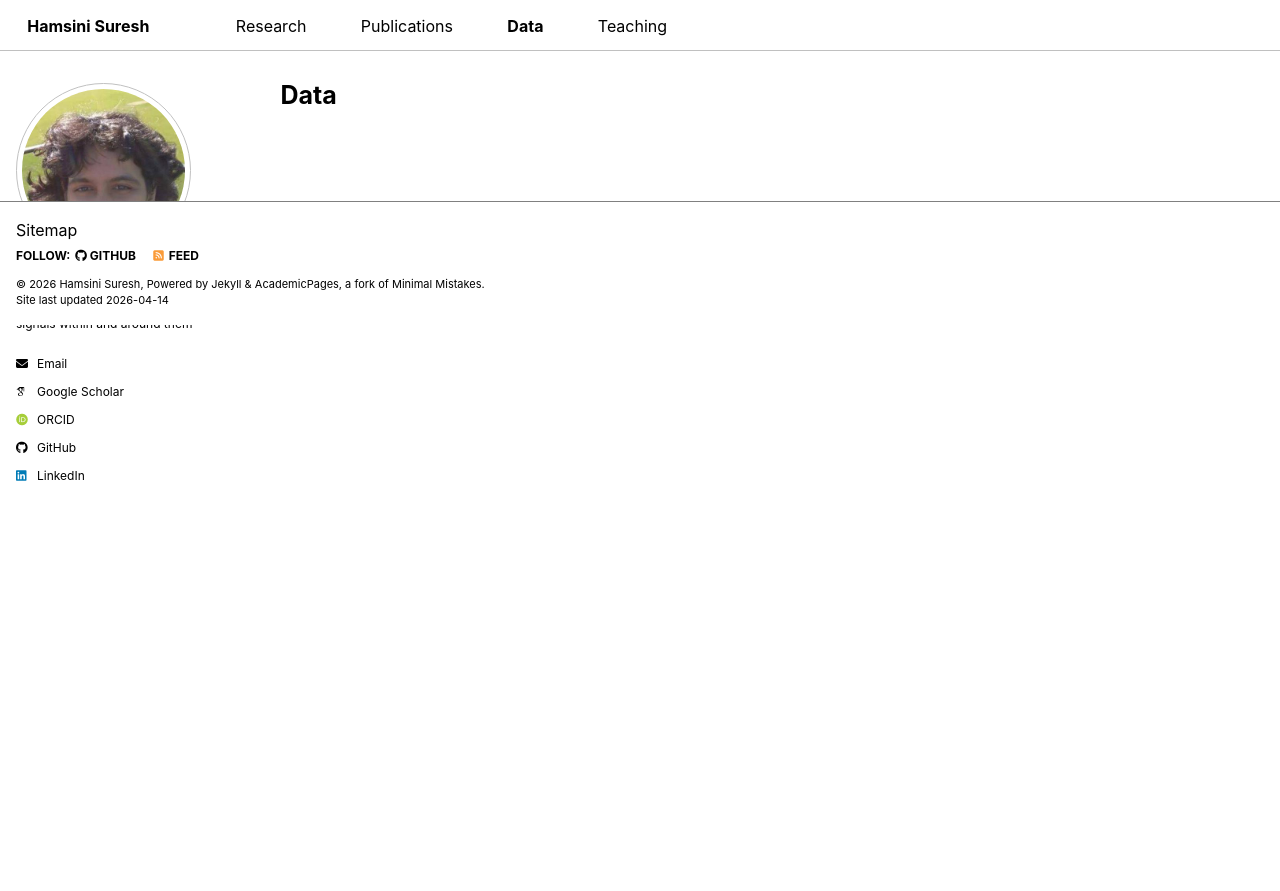
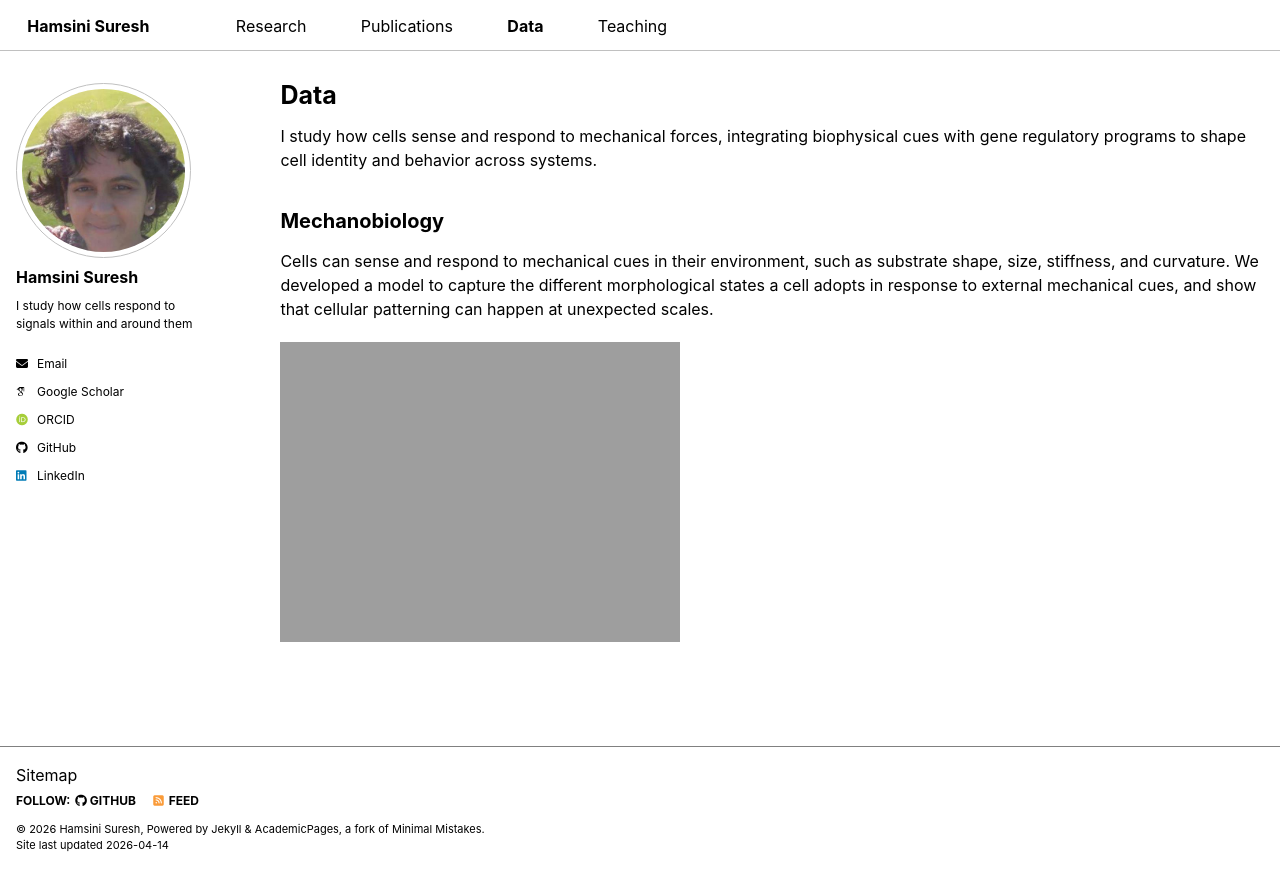
Before and after one commit to hamsinisuresh/hamsinisuresh.github.io, a Jekyll site: the page built from _pages/sourcedata.html, in a window 1280 px wide. Shown: the top 891 px of the page. Built offline with Jekyll 4.4.1, drawn with Linux system fonts in a browser that asks for light colours; some web fonts are replaced; a script bundle is joined from its source files by our own code; library files that are not in the unit come from our copies.

Commit message:
Update sourcedata.html

```diff
--- a/_pages/sourcedata.html
+++ b/_pages/sourcedata.html
@@ -7,6 +7,28 @@ author_profile: true
 
 {% include base_path %}
 
-{% for post in site.sourcedata reversed %}
+<p>
+  I study how cells sense and respond to mechanical forces, integrating
+  biophysical cues with gene regulatory programs to shape cell identity
+  and behavior across systems.
+</p>
+<div style="height: 1em;"></div>  <!-- blank line -->
+
+<!-- ===== CUSTOM SECTION ===== -->
+
+<h2>Mechanobiology</h2>
+
+<p>
+  Cells can sense and respond to mechanical cues in their environment, such as
+  substrate shape, size, stiffness, and curvature. We developed a model to capture
+  the different morphological states a cell adopts in response to external mechanical
+  cues, and show that cellular patterning can happen at unexpected scales.
+</p>
+
+<img src="{{ base_path }}/images/mechanobiology.jpg" alt="Mechanobiology" style="max-width: 100%; height: auto; margin-bottom: 1.5em;">
+
+<!-- ===== AUTO-GENERATED RESEARCH LIST ===== -->
+
+{% for post in site.research reversed %}
   {% include archive-single.html %}
 {% endfor %}
```
